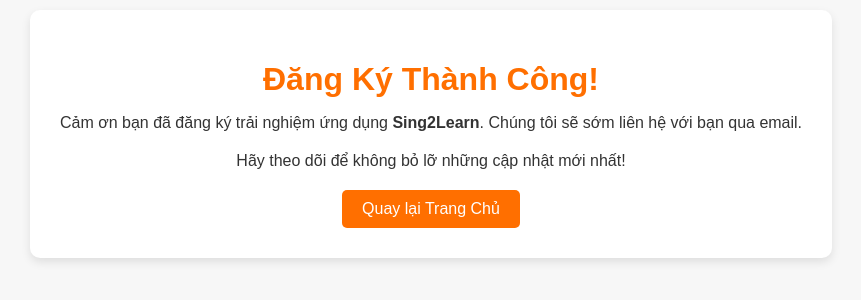
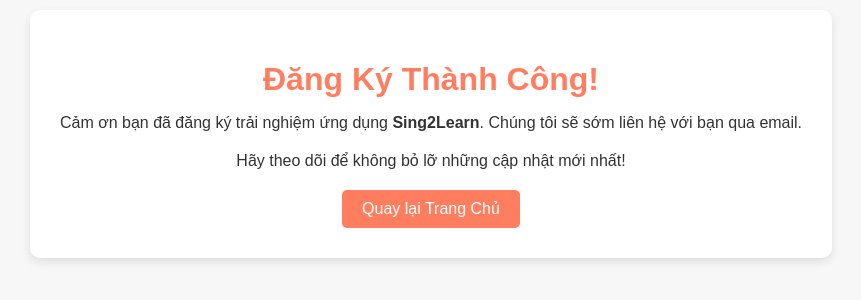
Before and after one commit to nguoinaodo/sing2learn-landing-page, a plain HTML site: page confirmation.html in a window 1280 px wide. Shown: the part 266-566 px from the top of the page, without its empty margins (209-1070 px from the left). Drawn offline with Linux system fonts and the light colour scheme.

```diff
--- a/confirmation.html
+++ b/confirmation.html
@@ -26,7 +26,7 @@
             box-shadow: 0 4px 10px rgba(0, 0, 0, 0.1);
         }
         .confirmation-container h1 {
-            color: #FF6F00;
+            color: #ff7e5f;
             margin-bottom: 10px;
         }
         .confirmation-container p {
@@ -38,7 +38,7 @@
             padding: 10px 20px;
             font-size: 16px;
             color: #fff;
-            background-color: #FF6F00;
+            background-color: #ff7e5f;
             border: none;
             border-radius: 5px;
             text-decoration: none;
@@ -46,7 +46,7 @@
             transition: background-color 0.3s ease;
         }
         .btn:hover {
-            background-color: #e55a00;
+            background-color: #ff7e5f;
         }
     </style>
 </head>
```
Also changed, not shown: index.html (+8 -0 lines).
